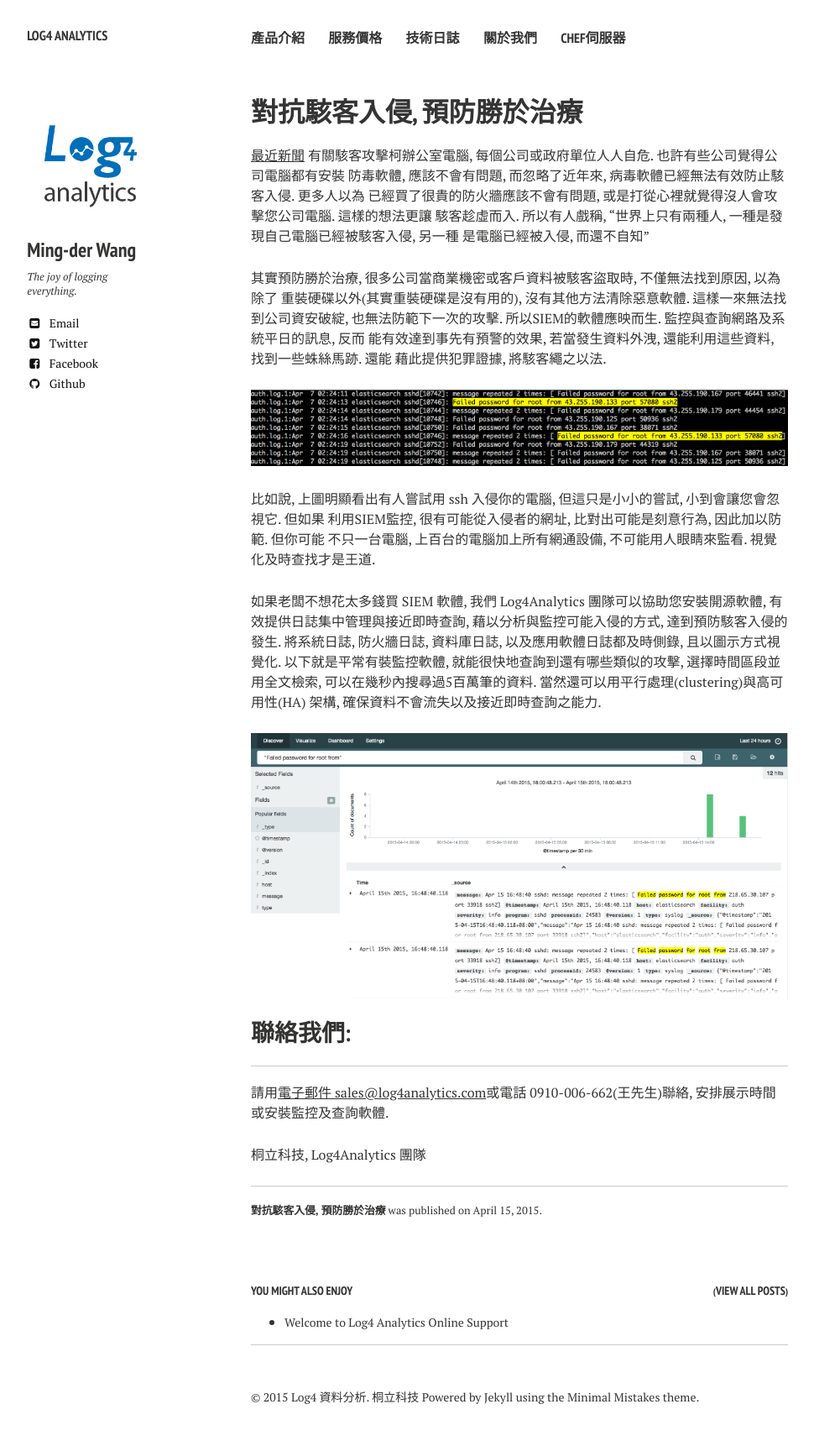
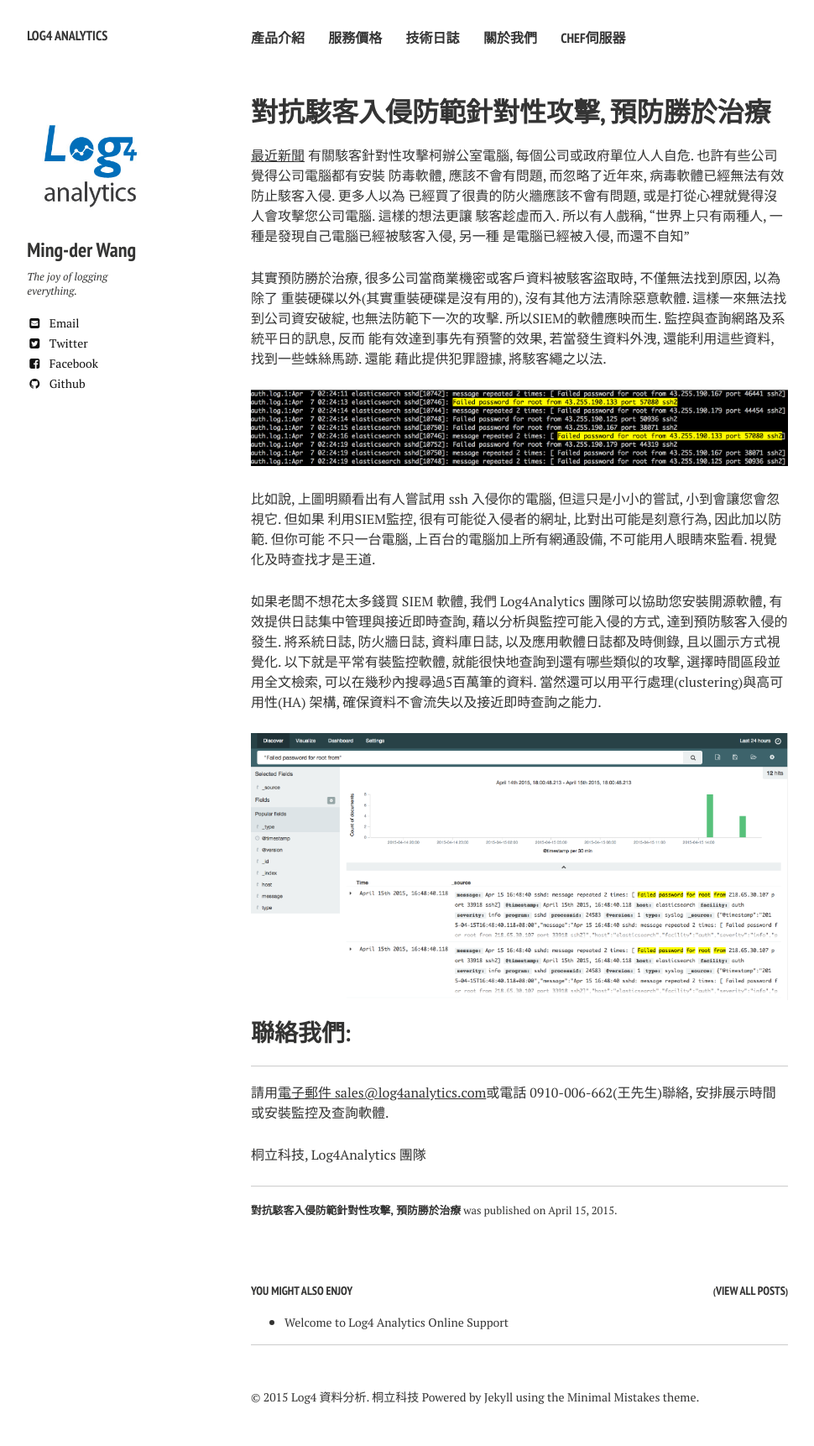
Before and after one commit to mingderwang/mingderwang.github.io.source, a Jekyll site: the page built from _posts/2015-04/2015-04-15-preventing-cyber-attacks.md, in a window 1280 px wide. Shown: the whole page at 84% size, without its empty margins (21-991 px from the left). Built offline with Jekyll 4.4.1, drawn with Linux system fonts in a browser that asks for light colours; nearby versions of some CDN libraries.

```diff
--- a/_posts/2015-04/2015-04-15-prepare-for-attacks.md
+++ b/_posts/2015-04/2015-04-15-preventing-cyber-attacks.md
@@ -1,13 +1,14 @@
 ---
 layout: post
-title: 對抗駭客入侵, 預防勝於治療
-tagline: to prevent ssh brute force attacks
-tags: devops ssh iptable
+title: 對抗駭客入侵防範針對性攻擊, 預防勝於治療
+tagline: preventing cyber attacks
+tags: devops ssh iptable siem
 category: ming
 author: ming
 date: 2015-04-15 16:37
 ---
-[最近新聞](http://video.n.yam.com/20150415977398/%E5%A4%A7%E9%99%B8%E9%A7%AD%E5%AE%A2%E6%94%BB%E6%93%8A%E6%9F%AF%E8%BE%A6%E5%85%AC%E5%AE%A4%20%E5%81%87%E9%83%B5%E4%BB%B6%E9%A8%99%E4%BA%BA%E5%93%A1%E8%B3%87%E6%96%99) 有關駭客攻擊柯辦公室電腦, 每個公司或政府單位人人自危. 也許有些公司覺得公司電腦都有安裝
+[最近新聞](http://www.ithome.com.tw/news/95310) 有關駭客針對性攻擊柯辦公室電腦,
+每個公司或政府單位人人自危. 也許有些公司覺得公司電腦都有安裝
 防毒軟體, 應該不會有問題, 而忽略了近年來, 病毒軟體已經無法有效防止駭客入侵. 更多人以為
 已經買了很貴的防火牆應該不會有問題, 或是打從心裡就覺得沒人會攻擊您公司電腦. 這樣的想法更讓
 駭客趁虛而入. 所以有人戲稱, “世界上只有兩種人, 一種是發現自己電腦已經被駭客入侵, 另一種
--- /dev/null
+++ b/robots.txt
@@ -0,0 +1,5 @@
+User-agent: Google
+Disallow:
+
+User-agent: *
+Disallow: /
```
Also changed, not shown: pricing/index.md (line endings or trailing spaces), 1 other file.
